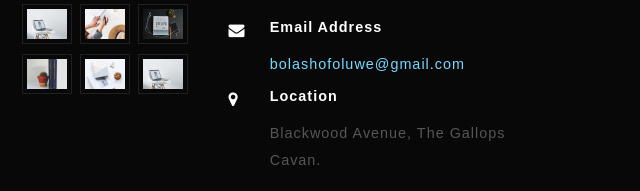
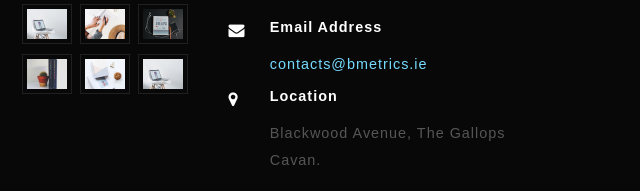
Before and after one commit to bolasho/BMetrics, a plain HTML site: page prices.html in a window 1280 px wide. Shown: the part 1804-1995 px from the top of the page, 640-1280 px from the left. Drawn offline with Linux system fonts and the light colour scheme; a script that the page names is missing; a web font is replaced by a local one.

Commit message:
update contacts5

```diff
--- a/prices.html
+++ b/prices.html
@@ -354,7 +354,7 @@
 								</div>
 								<div class="address-right">
 									<h6>Email Address</h6>
-									<p><a href="mailto:bolashofoluwe@gmail.com"> bolashofoluwe@gmail.com</a></p>
+									<p><a href="mailto:contacts@bmetrics.ie"> contacts@bmetrics.ie</a></p>
 								</div>
 								<div class="clearfix"> </div>
 							</div>
```
